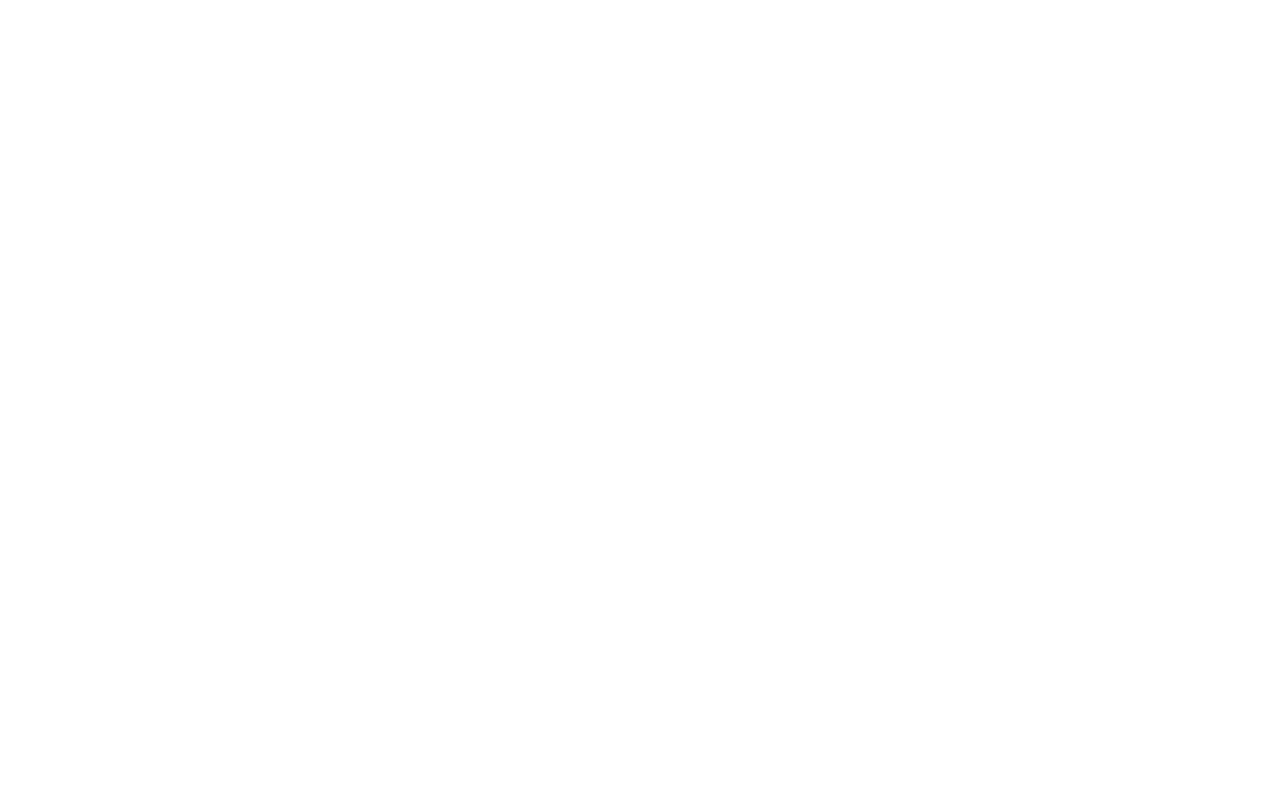
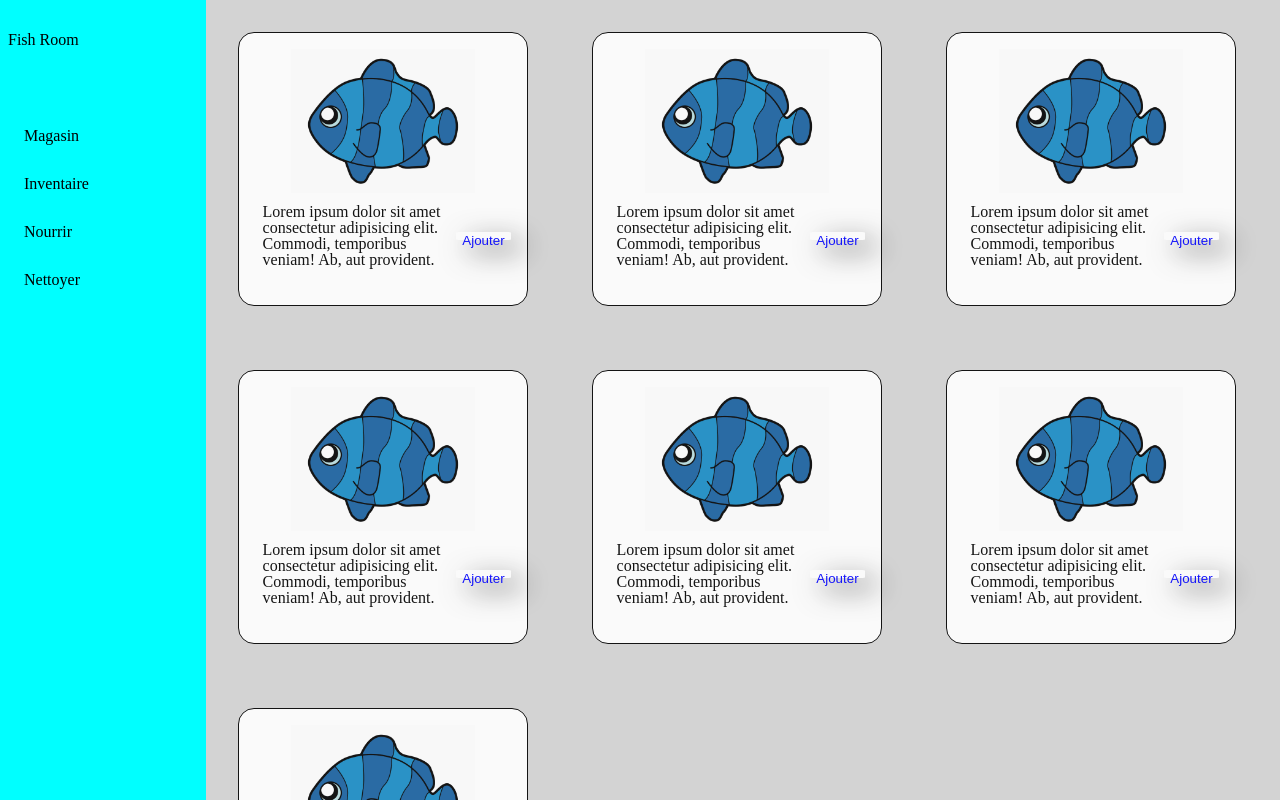
Before and after one commit to Sax593/Checkpoint_4, a React (Vite) app in the folder frontend/: page /inventory in a window 1280 px wide. Before the commit this address had no page. Shown: the top 800 px of the page. Built offline with nearby package versions, Linux system fonts and the light colour scheme.

Commit message:
Create inventory page

```diff
--- a/frontend/src/App.jsx
+++ b/frontend/src/App.jsx
@@ -2,6 +2,7 @@
 import { Reset } from "styled-reset";
 import { Route, Routes } from "react-router-dom";
 import Shop from "@pages/Shop/Shop";
+import Inventory from "@pages/Inventory/Inventory";
 
 function App() {
   return (
@@ -10,6 +11,7 @@
       <Routes>
         <Route path="/" element={<Home />} />
         <Route path="/shop" element={<Shop />} />
+        <Route path="/inventory" element={<Inventory />} />
       </Routes>
     </div>
   );
--- /dev/null
+++ b/frontend/src/components/MyInventory/MyInventory.jsx
@@ -0,0 +1,16 @@
+import ItemCard from "@components/ItemCard/ItemCard";
+import Style from "./Style";
+
+export default function MyInventory() {
+  return (
+    <Style>
+      <ItemCard />
+      <ItemCard />
+      <ItemCard />
+      <ItemCard />
+      <ItemCard />
+      <ItemCard />
+      <ItemCard />
+    </Style>
+  );
+}
--- /dev/null
+++ b/frontend/src/components/MyInventory/Style.jsx
@@ -0,0 +1,8 @@
+import styled from "styled-components";
+
+export default styled.section`
+  width: 85vw;
+  display: flex;
+  flex-direction: row;
+  flex-wrap: wrap;
+`;
--- /dev/null
+++ b/frontend/src/pages/Inventory/Inventory.jsx
@@ -0,0 +1,13 @@
+import MyInventory from "@components/MyInventory/MyInventory";
+import Nav from "@components/Nav/Nav";
+
+import Style from "./Style";
+
+export default function Inventory() {
+  return (
+    <Style>
+      <Nav />
+      <MyInventory />
+    </Style>
+  );
+}
--- /dev/null
+++ b/frontend/src/pages/Inventory/Style.jsx
@@ -0,0 +1,7 @@
+import styled from "styled-components";
+
+export default styled.section`
+  display: flex;
+  flex-direction: row;
+  background-color: lightgray;
+`;
```
